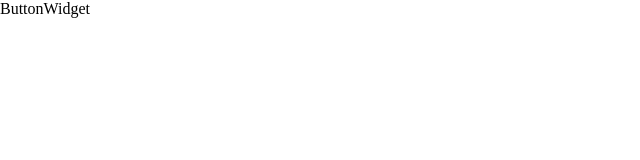
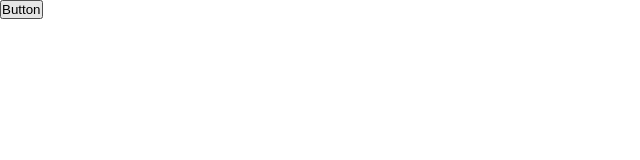
Before and after one commit to FemputerTech/notion-widgets, a React (Vite) app in the folder react/: page /widgets/button-widget in a window 1280 px wide. Shown: the top 160 px of the page, without its empty margins (0-640 px from the left). Built offline with nearby package versions, Linux system fonts and the light colour scheme.

Commit message:
started the implementation of button widget

```diff
--- a/react/src/components/widgets/ButtonWidget.tsx
+++ b/react/src/components/widgets/ButtonWidget.tsx
@@ -1,7 +1,7 @@
 import React from 'react';
 
 const ButtonWidget: React.FC = () => {
-  return <div>ButtonWidget</div>;
+  return <button type='button'>Button</button>;
 };
 
 export default ButtonWidget;
```
